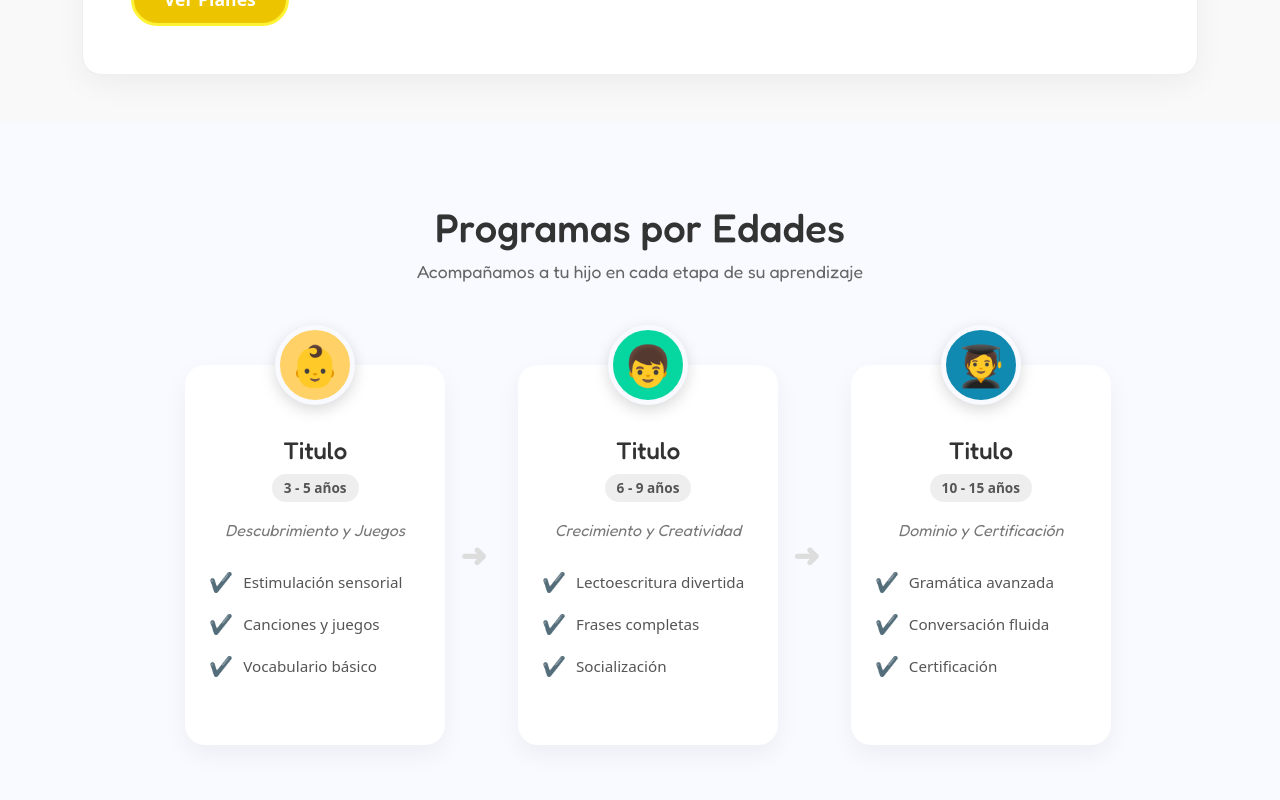
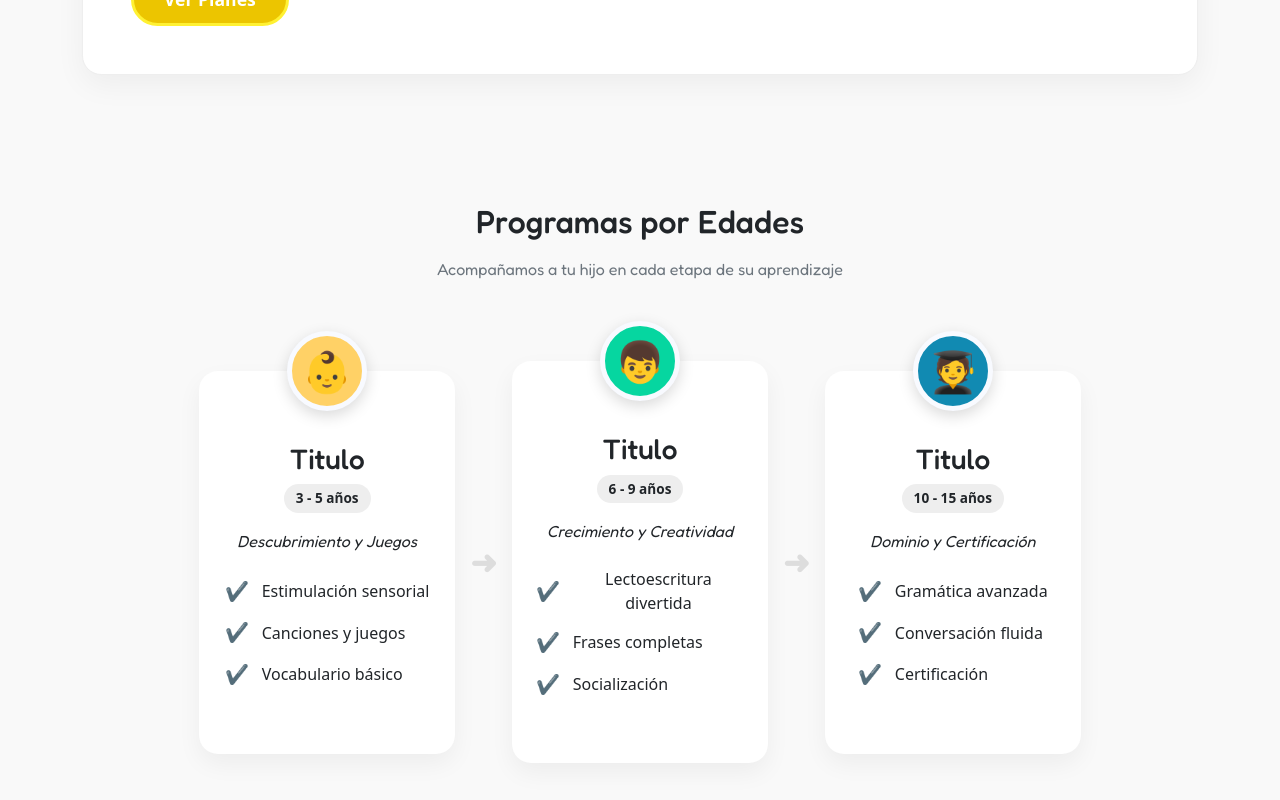
Before and after one commit to Fenniix/EuroKids, a React (Vite) app: page / in a window 1280 px wide. Shown: the part 2000-2800 px from the top of the page. Built offline with nearby package versions, Linux system fonts and the light colour scheme; a web font is replaced by a local one.

Commit message:
Cambio de nombre nivelescamino a programas y algunos cambios en css de el mismo

```diff
--- a/src/components/elements/PresentForm.jsx
+++ b/src/components/elements/PresentForm.jsx
@@ -23,7 +23,7 @@ const PresentForm = ({ titulo, destacado }) => {
                 <span className="text-warning display-1 fw-bold"> {destacado}</span>
               </h1>
 
-              {/* Como prueba enn caso de añadir texto desciptivo o iconos aquí */}
+              {/* Como prueba enn caso de añadir texto desciptivo o iconos */}
               {/* <p className="lead mb-4">
 
               </p>
--- a/src/components/elements/NivelesCamino.jsx
+++ b/src/components/elements/Programas.jsx
@@ -1,4 +1,4 @@
-import React from 'react';
+import { Card } from 'react-bootstrap';
 import { motion } from 'framer-motion';
 
 const nivelesData = [
@@ -43,37 +43,35 @@ const nivelesData = [
   }
 ];
 
-const NivelesCamino = () => {
+const Programas = () => {
   return (
-    <section className="camino-section" id="Programas">
-      <div className="camino-header">
+    <section className="programas-section" id="Programas">
+      <Card.Body className="programas-title">
         <h2>Programas por Edades</h2>
-        <p>Acompañamos a tu hijo en cada etapa de su aprendizaje</p>
-      </div>
+        <p className="text-secondary pt-2">Acompañamos a tu hijo en cada etapa de su aprendizaje</p>
+      </Card.Body>
 
-      <div className="camino-container">
-        <div className="linea-conector-fondo"></div>
-
+      <Card.Body className="programas-container">
         {nivelesData.map((nivel, index) => (
-          <div className="camino-step-wrapper" key={nivel.id}>
+          <Card.Body className="d-flex align-items-center flex-grow-0" key={nivel.id}>
 
             <motion.div
-              className="camino-card"
+              className="programas-card"
               initial={{ opacity: 0, y: 30 }}
               whileInView={{ opacity: 1, y: 0 }}
-              viewport={{ once: true }}
+              viewport={{ once: true }} /* No es visible algun cambio */
               transition={{ delay: index * 0.2, type: "spring", stiffness: 60 }}
               whileHover={{ y: -10, borderColor: nivel.color }}
             >
-              <div className="camino-icon-circle" style={{ backgroundColor: nivel.color }}>
+              <Card.Body className="programas-circle" style={{ backgroundColor: nivel.color }}>
                 {nivel.icono}
-              </div>
+              </Card.Body>
 
-              <h3>{nivel.titulo}</h3>
-              <span className="camino-edad">{nivel.edad}</span>
-              <p className="camino-desc">{nivel.descripcion}</p>
+              <h3 className="mt-4 pt-3">{nivel.titulo}</h3>
+              <span className="programas-edad">{nivel.edad}</span>
+              <p className="programas-desc mb-4">{nivel.descripcion}</p>
 
-              <ul className="card-checklist">
+              <ul className="card-checklist p-0">
                 {nivel.features.map((feature, i) => (
                   <li key={i}>
                     <span style={{ color: nivel.color }}>✔</span> {feature}
@@ -84,13 +82,13 @@ const NivelesCamino = () => {
             </motion.div>
 
             {index < nivelesData.length - 1 && (
-              <div className="flecha-conector">➜</div>
+              <Card.Body className="flecha-conector">➜</Card.Body>
             )}
-          </div>
+          </Card.Body>
         ))}
-      </div>
+      </Card.Body>
     </section>
   );
 };
 
-export default NivelesCamino;
+export default Programas;
--- a/src/components/index.js
+++ b/src/components/index.js
@@ -6,7 +6,7 @@ export { default as GaleriaAni } from './elements/Galeria-A.jsx';
 export { default as Preguntas } from './elements/PreguntasCol.jsx';
 export { default as Idiomas } from './elements/Idiomas.jsx';
 export { default as Niveles } from './elements/Niveles.jsx';
-export { default as NivelesCamino } from './elements/NivelesCamino.jsx';
+export { default as Programas } from './elements/Programas.jsx';
 export { default as ClaseMuestra } from './elements/ClaseMuestra.jsx';
 export { default as Backtop } from './elements/BackTop.jsx';
 export { default as Aprenderan } from './elements/Aprenderan.jsx';
--- a/src/pages/home.jsx
+++ b/src/pages/home.jsx
@@ -1,4 +1,4 @@
-import { FooterP, NavbarP, Preguntas, CardP, Idiomas, Niveles, NivelesCamino, ClaseMuestra, Pruebas, Backtop, Aprenderan, Carrusel, PresentForm } from "../components"
+import { FooterP, NavbarP, Preguntas, CardP, Idiomas, Niveles, ClaseMuestra, Backtop, Aprenderan, Carrusel, PresentForm, Programas } from "../components"
 import "../styles/home.css"
 
 const home = () => {
@@ -24,7 +24,7 @@ const home = () => {
       <Aprenderan/>
 
       {/* Niveles de programas */}
-      <NivelesCamino/>
+      <Programas/>
 
       {/* Razones */}
       <CardP/>
--- a/src/styles/elements.css
+++ b/src/styles/elements.css
@@ -185,46 +185,24 @@
 }
 
 
-/* Niveles Camino */
-.camino-section {
-  padding: 5rem 1rem;
-  background-color: #f8faff;
+/* Niveles programas */
+.programas-section {
+  padding: 5rem 0rem;
   text-align: center;
-  overflow: hidden;
 }
 
-.camino-header h2 {
-  font-size: 2.5rem;
-  color: #333;
-  margin-bottom: 0.5rem;
+.programas-container {
+  display: flex;
+  justify-content: center;
+  margin: 5rem 0rem;
+  position: relative; /*No se ven cambios*/
 }
 
-.camino-header p {
-  color: #666;
-  font-size: 1.1rem;
-}
-
-.camino-container {
-  display: flex;
-  justify-content: center;
-  align-items: flex-start;
-  max-width: 1200px;
-  margin: 5rem auto 2rem auto;
-  gap: 1rem;
-  position: relative;
-}
-
-.camino-step-wrapper {
-  display: flex;
-  align-items: center;
-}
-
-.camino-card {
+.programas-card {
   background: white;
   padding: 2rem 1.5rem;
-  border-radius: 20px;
-  width: 260px;
-  min-height: 380px;
+  border-radius: 1.2rem;
+  width: 16rem;
   display: flex;
   flex-direction: column;
   align-items: center;
@@ -232,12 +210,11 @@
   border-bottom: 4px solid transparent;
   transition: all 0.2s ease;
   position: relative;
-  z-index: 2;
 }
 
-.camino-icon-circle {
-  width: 80px;
-  height: 80px;
+.programas-circle {
+  width: 5rem;
+  height: 5rem;
   border-radius: 50%;
   display: flex;
   justify-content: center;
@@ -250,49 +227,28 @@
   border: 5px solid #f8faff;
 }
 
-.camino-card h3 {
-  margin-top: 2.5rem;
-  margin-bottom: 0.5rem;
-  color: #333;
-  font-size: 1.5rem;
-}
-
-.camino-edad {
+.programas-edad {
   background: #eee;
   padding: 4px 12px;
   border-radius: 20px;
   font-size: 0.85rem;
   font-weight: bold;
-  color: #555;
   margin-bottom: 1rem;
 }
 
-.camino-desc {
+.programas-desc {
   font-style: italic;
-  color: #777;
-  margin-bottom: 1.5rem;
-}
-
-.card-checklist {
-  list-style: none;
-  padding: 0;
-  width: 100%;
-  text-align: left;
-  margin-top: auto;
 }
 
 .card-checklist li {
-  font-size: 0.95rem;
-  color: #555;
   margin-bottom: 0.8rem;
   display: flex;
   align-items: center;
-  gap: 10px;
+  gap: 0.8rem;
 }
 
 .card-checklist li span {
   font-size: 1.2rem;
-  font-weight: bold;
 }
 
 .flecha-conector {
@@ -303,14 +259,14 @@
 }
 
 @media (max-width: 900px) {
-  .camino-container {
+  .programas-container {
     flex-direction: column;
     align-items: center;
     margin-top: 3rem;
     gap: 4rem;
   }
 
-  .camino-step-wrapper {
+  .programas-step-wrapper {
     flex-direction: column;
   }
 
@@ -319,7 +275,7 @@
     margin: 1.5rem 0 0 0;
   }
 
-  .camino-card {
+  .programas-card {
     width: 100%;
     min-width: 280px;
     min-height: auto;
```
